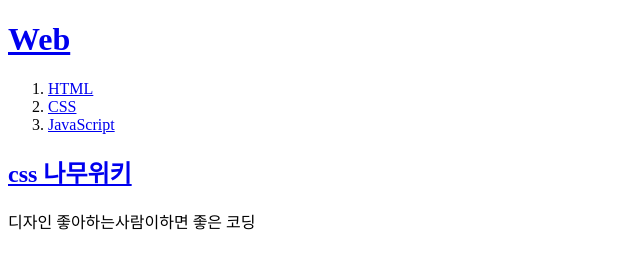
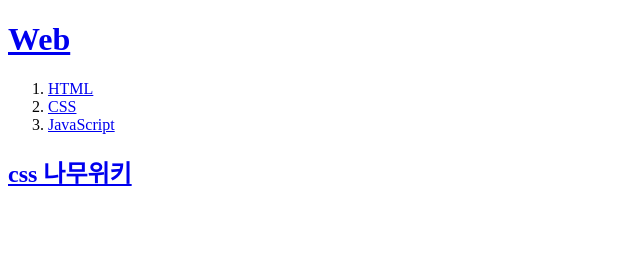
Before and after one commit to alsgur05/web1, a plain HTML site: page 2.html in a window 1280 px wide. Shown: the whole page, without its empty margins (0-640 px from the left). Drawn offline with Linux system fonts and the light colour scheme.

Commit message:
Update 2.html

```diff
--- a/2.html
+++ b/2.html
@@ -12,6 +12,5 @@
     <li><a href="3.html">JavaScript</a></li>
   </ol>
   <h2><a href="https://namu.wiki/w/css" target="_blank">css 나무위키</a></h2>
-디자인 좋아하는사람이하면 좋은 코딩
 </body>
 </html>
```
